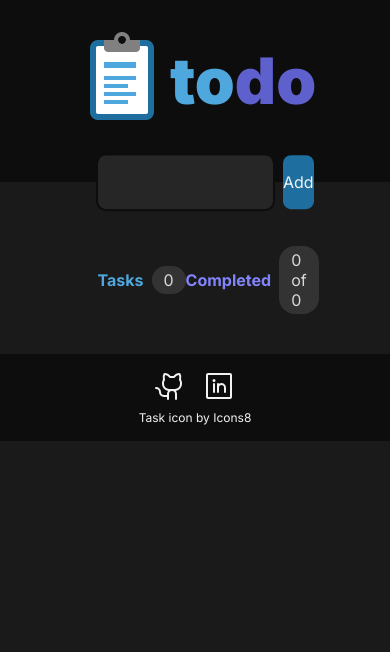
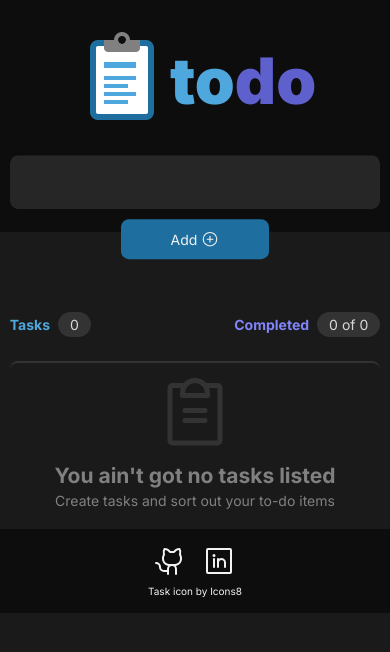
Before and after one commit to PERicci/Task-Manager, a React (Vite) app: page / in a window 390 px wide. Shown: the top 652 px of the page. Built offline with nearby package versions, Linux system fonts and the light colour scheme.

Commit message:
no tasks screen created, responsive designer done

```diff
--- a/index.html
+++ b/index.html
@@ -5,13 +5,14 @@
     <link rel="preconnect" href="https://fonts.googleapis.com" />
     <link rel="preconnect" href="https://fonts.gstatic.com" crossorigin />
 
-    <link rel="icon" type="image/svg+xml" href="/vite.svg" />
+    <link rel="shortcut icon" href="src/assets/favicon.png" type="image/png">
+
     <meta name="viewport" content="width=device-width, initial-scale=1.0" />
     <link
       href="https://fonts.googleapis.com/css2?family=Inter:wght@400;700;900&display=swap"
       rel="stylesheet"
     />
-    <title>Vite + React + TS</title>
+    <title>Task Manager</title>
   </head>
   <body>
     <div id="root"></div>
--- a/src/components/Header.module.css
+++ b/src/components/Header.module.css
@@ -21,13 +21,19 @@
 }
 
 .addTaskField {
-  width: 50%;
+  width: var(--page-width);
   margin: 0 auto;
   display: grid;
   grid-template-columns: 90% 1fr;
   align-items: center;
   gap: 0.625rem;
   transform: translateY(1.7rem);
+}
+
+@media (max-width: 768px) {
+  .addTaskField {
+    grid-template-columns: 1fr;
+  }
 }
 
 .addTaskContent {
@@ -46,6 +52,10 @@
 }
 
 .addTaskButton {
+  display: flex;
+  justify-content: center;
+  align-items: center;
+  gap: 0.25rem;
   background-color: var(--blue-300);
   color: var(--gray-100);
   outline: 0;
@@ -56,6 +66,14 @@
   transition: all 0.1s;
 }
 
+@media (max-width: 768px) {
+  .addTaskButton {
+    height: 2.5rem;
+    width: 40%;
+    justify-self: center;
+  }
+}
+
 .addTaskButton:hover {
   background-color: var(--blue-200);
   outline: 0;
@@ -64,3 +82,7 @@
 .addTaskButton:focus {
   outline: 0;
 }
+
+.plusCircle {
+  font-size: 1.125rem;
+}
--- a/src/components/Header.tsx
+++ b/src/components/Header.tsx
@@ -2,6 +2,7 @@ import { useState, ChangeEvent, KeyboardEvent, FormEvent } from "react";
 import headerLogo from "../assets/headerLogo.png";
 import styles from "./Header.module.css";
 import { TaskToAdd } from "../App";
+import { PlusCircle } from "@phosphor-icons/react";
 
 interface HeaderProps {
   onTaskToAdd: (tasktoAdd: TaskToAdd) => void;
@@ -66,7 +67,7 @@ export function Header({ onTaskToAdd }: HeaderProps) {
           required
         ></textarea>
         <button type="submit" className={styles.addTaskButton}>
-          Add
+          <p>Add</p> <PlusCircle className={styles.plusCircle} />
         </button>
       </form>
     </header>
--- a/src/components/TaskCounter.module.css
+++ b/src/components/TaskCounter.module.css
@@ -1,5 +1,6 @@
 .taskCounter {
   display: grid;
+  margin-top: 1rem;
   grid-template-columns: 1fr 1fr;
   justify-content: space-around;
   align-content: center;
--- a/src/components/TaskList.module.css
+++ b/src/components/TaskList.module.css
@@ -4,3 +4,24 @@
   grid-template-columns: 1fr;
   gap: 0.75rem;
 }
+
+.taskListEmpty {
+  display: grid;
+  border-radius: 8px;
+  border-top: 2px solid var(--gray-400);
+  color: var(--gray-300);
+  grid-template-columns: 1fr;
+  grid-template-rows: 4fr 1fr 1fr;
+  justify-items: center;
+  align-items: center;
+}
+
+.clipboard {
+  font-size: 5rem;
+  line-height: 5rem;
+  color: var(--gray-400);
+}
+
+.hidden {
+  display: none;
+}
--- a/src/components/TaskList.tsx
+++ b/src/components/TaskList.tsx
@@ -1,6 +1,7 @@
 import { useEffect, useState } from "react";
 import { Task } from "./Task";
 import { TaskToAdd } from "../App";
+import { ClipboardText } from "@phosphor-icons/react";
 import styles from "./TaskList.module.css";
 
 interface TaskListProps {
@@ -70,7 +71,13 @@ export function TaskList({ taskToAdd, onTaskCounter, onTaskCompletedCounter }: T
   }
 
   return (
-    <ul className={styles.taskList}>
+    <>
+    <div className={tasks.length === 0 ? styles.taskListEmpty: styles.hidden}>
+      <ClipboardText className={styles.clipboard}/>
+      <h2>You ain't got no tasks listed</h2>
+      <p>Create tasks and sort out your to-do items</p>
+    </div>
+    <ul className={tasks.length === 0 ? styles.hidden : styles.taskList}>
       {tasks.map((task) => {
         return (
           <Task
@@ -84,5 +91,6 @@ export function TaskList({ taskToAdd, onTaskCounter, onTaskCompletedCounter }: T
         );
       })}
     </ul>
+    </>
   );
 }
--- a/src/global.css
+++ b/src/global.css
@@ -22,6 +22,8 @@
   --size-regular: 1rem;
   --size-big: 1.5rem;
   --size-huge: 2rem;
+
+  --page-width: 50%;
 }
 
 * {
@@ -61,7 +63,7 @@ button {
 }
 
 main {
-  width: 50%;
+  width: var(--page-width);
   display: grid;
   grid-template-columns: 1fr;
   gap: 24px;
@@ -70,7 +72,7 @@ main {
 }
 
 button:focus {
-  outline: orange 5px auto;
+  outline: var(--blue-300) 5px auto;
 }
 
 img {
@@ -84,6 +86,19 @@ a, a:link, a:visited {
 }
 
 a:hover, a:active {
-  font-weight: bold;
+  transform: scale(1.2);
   color: var(--blue-200);
+  transition: all 0.1s;
 }
+
+@media (max-width: 768px) {
+  :root {
+    --size-tiny: 0.625rem;
+    --size-small: 0.75rem;
+    --size-regular: 0.875rem;
+    --size-big: 1rem;
+    --size-huge: 1.5rem;
+
+    --page-width: 95%;
+  }
+}
```
Also changed, not shown: src/assets/favicon.png (added), 2 other files (tests, documents, lock files or other folders).
